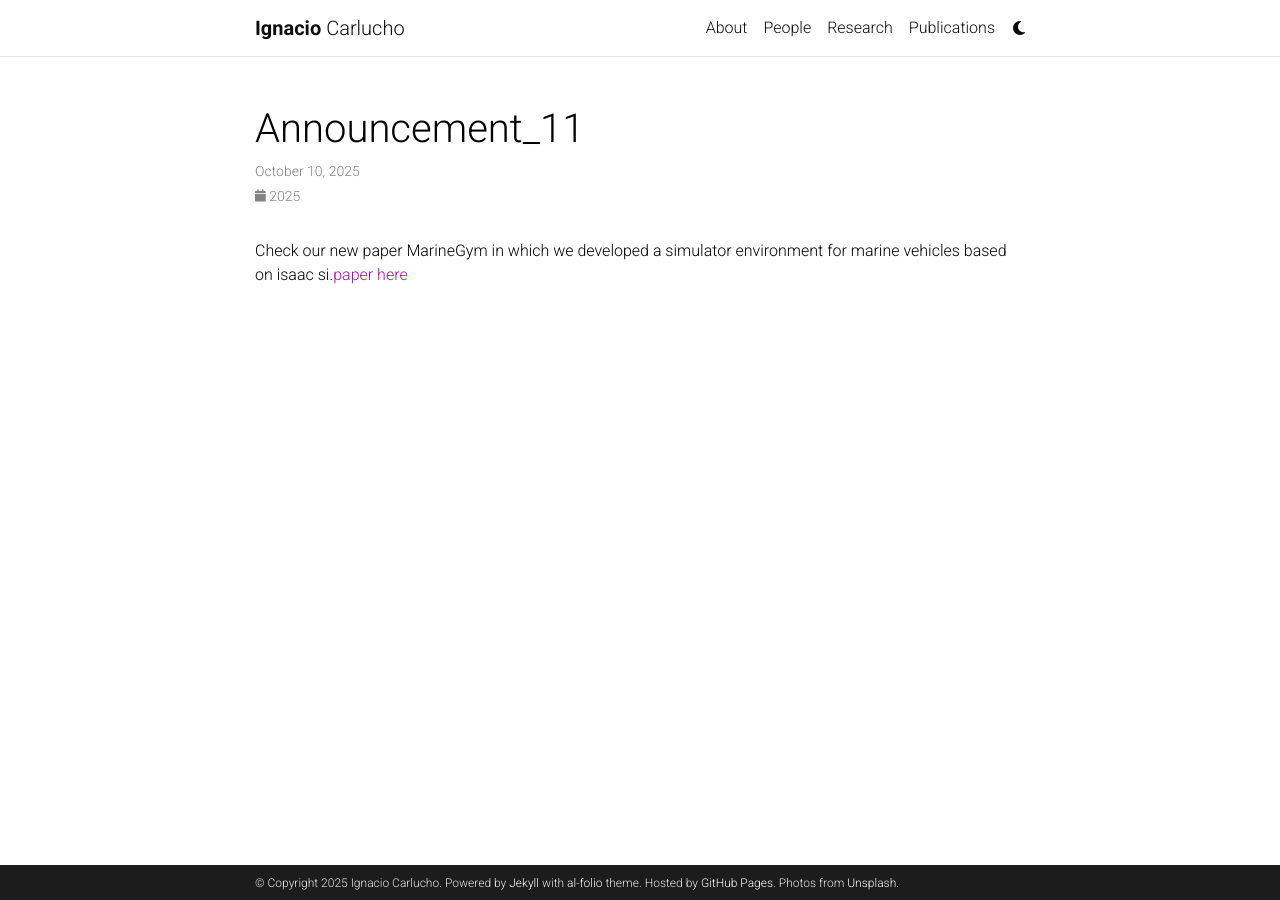
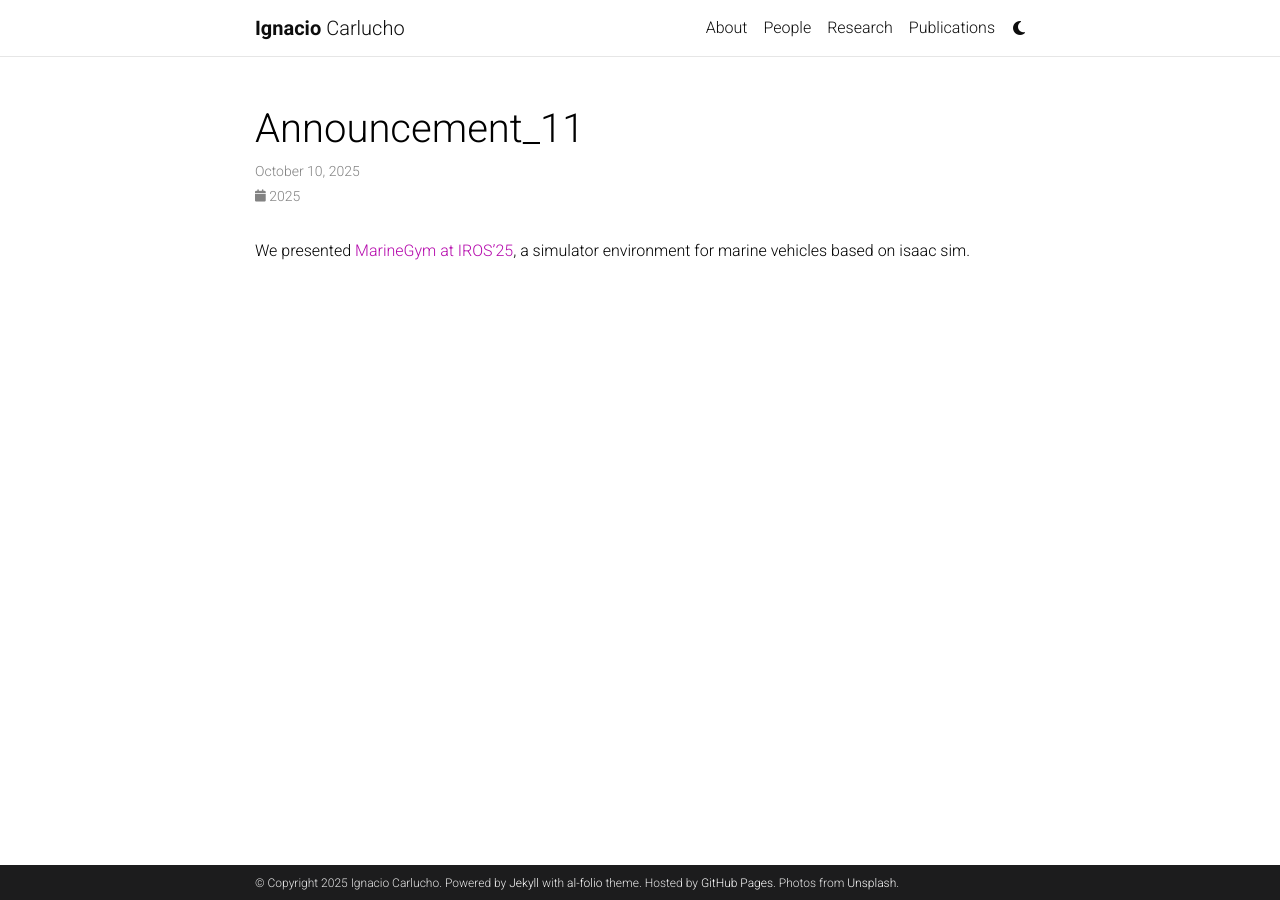
Before and after one commit to IgnacioCarlucho/ignaciocarlucho.github.io, a Jekyll site: the page built from _news/announcement_11.md, in a window 1280 px wide. Built offline with Jekyll 4.4.1, drawn with Linux system fonts in a browser that asks for light colours; comment, search, counter and statistics services are not loaded; a style sheet for code colours, icons or effects is not loaded.

Commit message:
updating news

```diff
--- a/_news/announcement_11.md
+++ b/_news/announcement_11.md
@@ -5,4 +5,4 @@ inline: true
 related_posts: false
 ---
 
-Check our new paper MarineGym in which we developed a simulator environment for marine vehicles based on isaac si.[paper here](https://arxiv.org/abs/2410.14117)
+We presented [MarineGym at IROS'25](https://arxiv.org/abs/2410.14117), a simulator environment for marine vehicles based on isaac sim.
```
